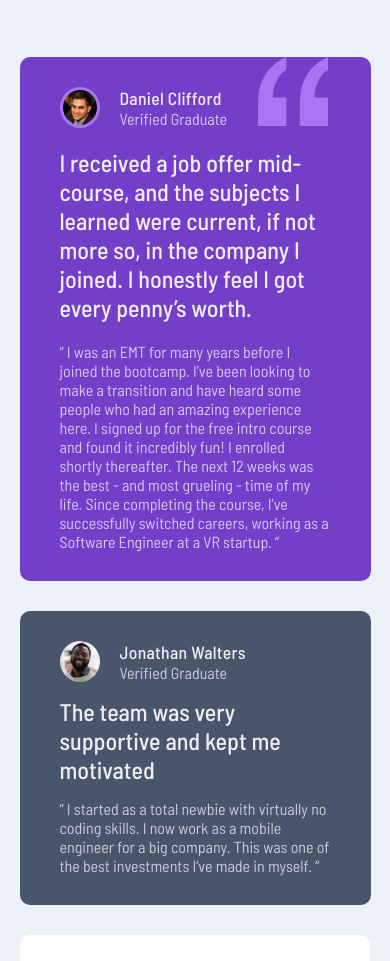
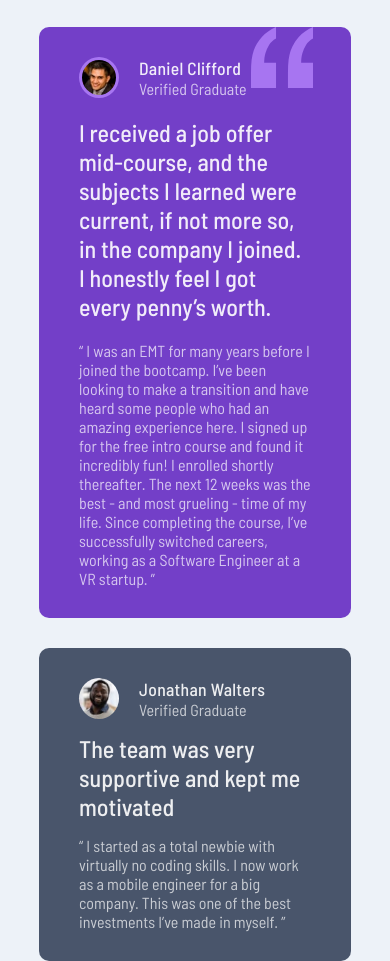
Before and after one commit to salamandersenp/testimonials-grid-section, a plain HTML site: page index.html in a window 390 px wide. Shown: the top 961 px of the page. Drawn offline with Linux system fonts and the light colour scheme.

Commit message:
Update style.css

```diff
--- a/style.css
+++ b/style.css
@@ -133,4 +133,14 @@ main .card-5 .avatar {
   main .grid-container .card-4 {
     min-width: 350px;
   }
+  @media screen and (max-width: 1440px) {
+  main {
+    width: 100%;
+    height: 130vh;
+  }
+  main .grid-container {
+    width: 80%;
+    overflow: auto;
+  }
+
 }/*# sourceMappingURL=style.css.map */
```
